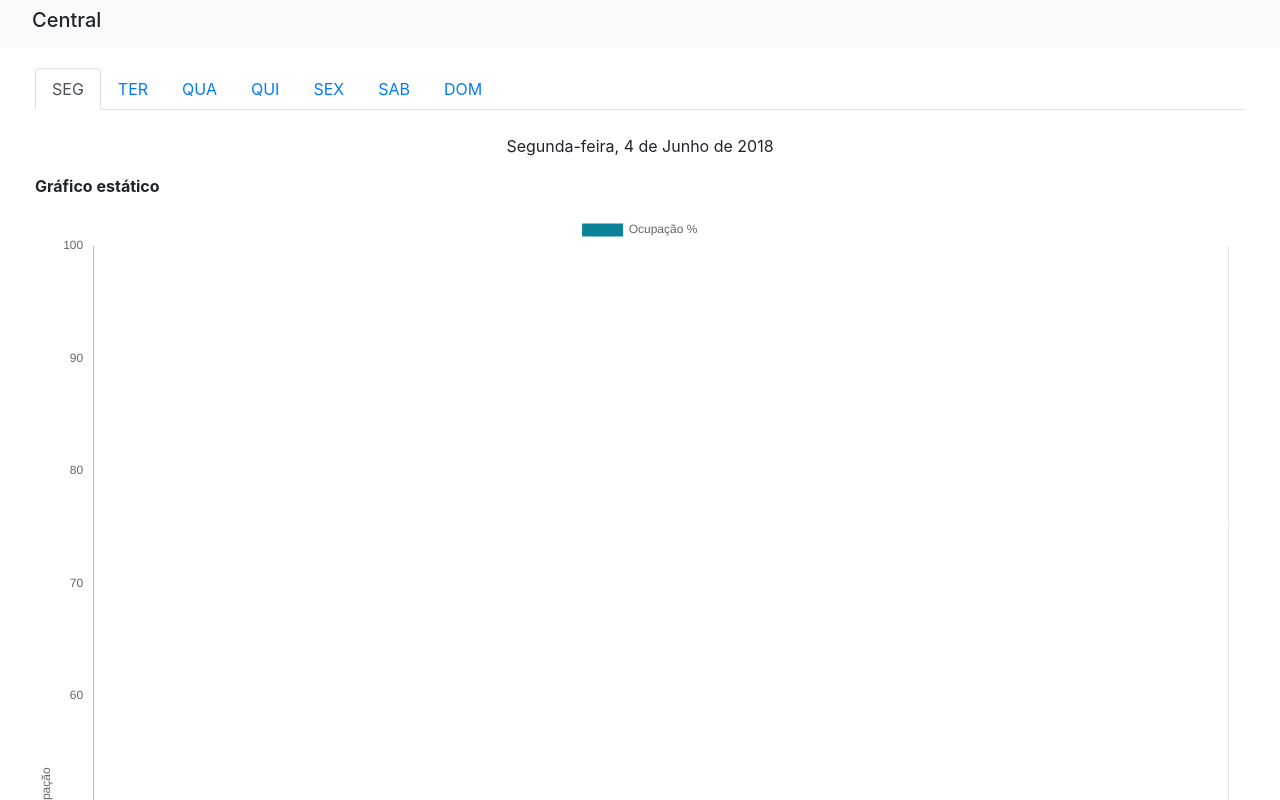
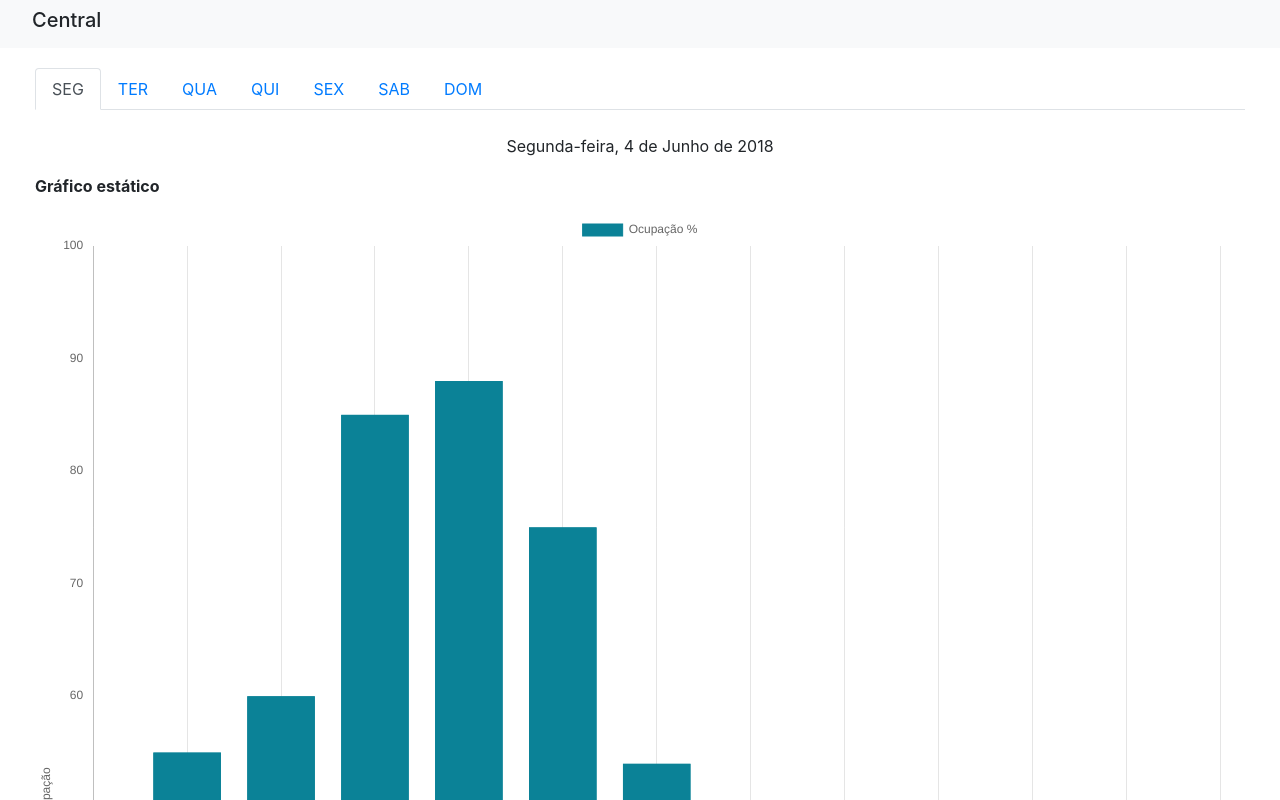
Before and after one commit to renatabrasil/template-app, a website: page index.html in a window 1280 px wide. Shown: the top 800 px of the page. Drawn offline with nearby package versions, Linux system fonts and the light colour scheme; a web font is replaced by a local one.

Commit message:
Adiciona a escala de tempo ao eixo X

```diff
--- a/index.html
+++ b/index.html
@@ -321,11 +321,68 @@
                   backgroundColor: 'rgb(11,130,151)',
                   fill: false,
                   // borderDash: [5, 15],
-                  data: [30, 55, 60, 85, 88, 75, 54, 40, 35, 20, 6, 5, 2, 1, 10],
+                  data: [
+                    {
+                      x: moment("11:15:00", "HH:mm:ss"),
+                      y: 30
+                    },
+                    {
+                      x: moment("11:30:00", "HH:mm:ss"),
+                      y: 55
+                    },
+                    {
+                      x: moment("11:45:00", "HH:mm:ss"),
+                      y: 60
+                    },
+                    {
+                      x: moment("12:00:00", "HH:mm:ss"),
+                      y: 85
+                    },
+                    {
+                      x: moment("12:15:00", "HH:mm:ss"),
+                      y: 88
+                    },
+                    {
+                      x: moment("12:30:00", "HH:mm:ss"),
+                      y: 75
+                    },
+                    {
+                      x: moment("12:45:00", "HH:mm:ss"),
+                      y: 54
+                    },
+                    {
+                      x: moment("13:00:00", "HH:mm:ss"),
+                      y: 40
+                    },
+                    {
+                      x: moment("13:15:00", "HH:mm:ss"),
+                      y: 20
+                    },
+                    {
+                      x: moment("13:30:00", "HH:mm:ss"),
+                      y: 6
+                    },
+                    {
+                      x: moment("13:45:00", "HH:mm:ss"),
+                      y: 5
+                    },
+                    {
+                      x: moment("14:00:00", "HH:mm:ss"),
+                      y: 2
+                    },
+                    {
+                      x: moment("14:15:00", "HH:mm:ss"),
+                      y: 1
+                    },
+                  ],
+                    // 30, 55, 60, 85, 88, 75, 54, 40, 35, 20, 6, 5, 2, 1, 10],
                   borderWidth: 1
               }]
           },
           options: {
+            tooltips: {
+
+            },
               scales: {
                   yAxes: [{
                       type: 'linear',
@@ -342,26 +399,30 @@
                       }
                   }],
                   xAxes: [{
-                      type: 'time',
-                      distribution: 'linear',
-                      // bounds: 'data',
-                      time: {
-                          unit: 'day',
-                          displayFormats: {
-                              quarter: 'h:mm',
-                              minute: 'h:mm'
-                          }
-                      },
-                      scaleLabel: {
-                        display: true,
-                        labelString: "Horário"
+                    scaleLabel: {
+                      display: true
+                    },
+                    type: 'time',
+                    distribution: 'series',
+                    time: {
+                      unit: "minute",
+                      unitStepSize: 15,
+                      displayFormats: {
+                        minute: "h:mm a"
                       },
                       ticks: {
+                          stepSize: 0.5,
                           source: 'auto',
-                          // autoSkip: false,
+                          autoSkip: false,
                           offset: true,
                           beginAtZero:true
                       }
+
+                    },
+                      // bounds: {
+                      //   ticks: true
+                      // },
+
                   }]
               },
               elements: {
```
